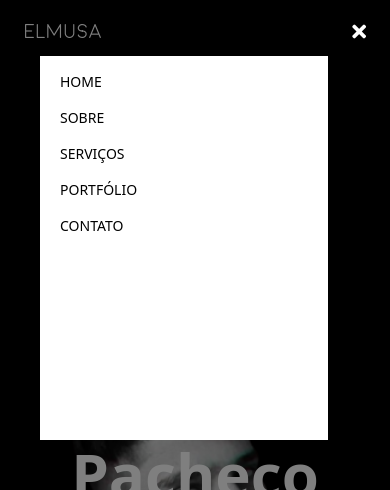
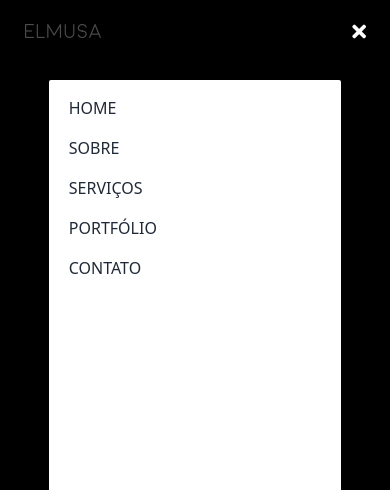
Before and after one commit to Samuel0102/elmusa-portfolio-vue, a Vue app: page /#/ in a window 390 px wide. Both pictures are taken after a click on the icon 369 px from the left and 32 px from the top of the page. Shown: the top 490 px of the page. Built offline with nearby package versions, Linux system fonts and the light colour scheme.

Commit message:
Menu Mobile Responsivo, Animado e Finalizado

```diff
--- a/src/components/MobileMenu.vue
+++ b/src/components/MobileMenu.vue
@@ -1,14 +1,16 @@
 <template>
   <div class="relative sm:hidden">
     <i
+      v-if="this.$route.name === 'Index'"
       :class="[{ 'fas fa-times': isOpen }, 'fas fa-bars']"
       id="hamburguer"
-      @click="openMenu"
+      @click="isOpen = !isOpen"
     ></i>
 
-    <div class="fixed z-20 w-full h-full" id="overlay" v-if="isOpen">
-      <nav class="mt-14 w-72 h-96 fixed left-10 bg-white">
-        <ul class="text-left px-5 py-4 uppercase text-sm font-medium">
+    <transition name="slide-fade">
+      <div id="overlay" v-if="isOpen">
+        <nav class="nav">
+          <ul class="ul">
             <li><a href="#home">Home</a></li>
             <li class="py-4"><a href="#about">Sobre</a></li>
             <li><a href="#services">Serviços</a></li>
@@ -17,6 +19,7 @@
           </ul>
         </nav>
       </div>
+    </transition>
   </div>
 </template>
 
@@ -25,23 +28,26 @@ export default {
   data() {
     return {
       isOpen: false,
-    }
-  },
-  methods: {
-    openMenu() {
-      this.isOpen = !this.isOpen;
-    },
+    };
   },
 };
 </script>
 
 <style scoped>
-ul li {
+.ul li {
   @apply hover:text-green-600;
 }
 
+.nav {
+  @apply mt-20 w-9/12 h-4/6 mx-auto bg-white shadow-lg rounded-sm;
+}
+
+.ul {
+  @apply text-left px-5 py-4 uppercase text-base font-medium text-gray-800;
+}
+
 #overlay {
-  background: rgba(0, 0, 0, 0.5);
+  @apply fixed w-full z-20 mx-auto h-screen bg-black bg-opacity-70;
 }
 
 #hamburguer {
@@ -49,4 +55,21 @@ ul li {
                 cursor-pointer fixed z-30 py-5 right-0
                 pr-6 md:pr-10 lg:pr-20;
 }
+
+.slide-fade-enter-active {
+  transition: all 0.3s ease-out;
+}
+
+.slide-fade-leave-active {
+  transition: all 0.8s ease-out;
+}
+
+.slide-fade-enter-from {
+  transform: translateX(20px);
+  opacity: 0;
+}
+
+.slide-fade-leave-to {
+  opacity: 0;
+}
 </style>
```
Lines whose indentation alone changed are shown as unchanged.
